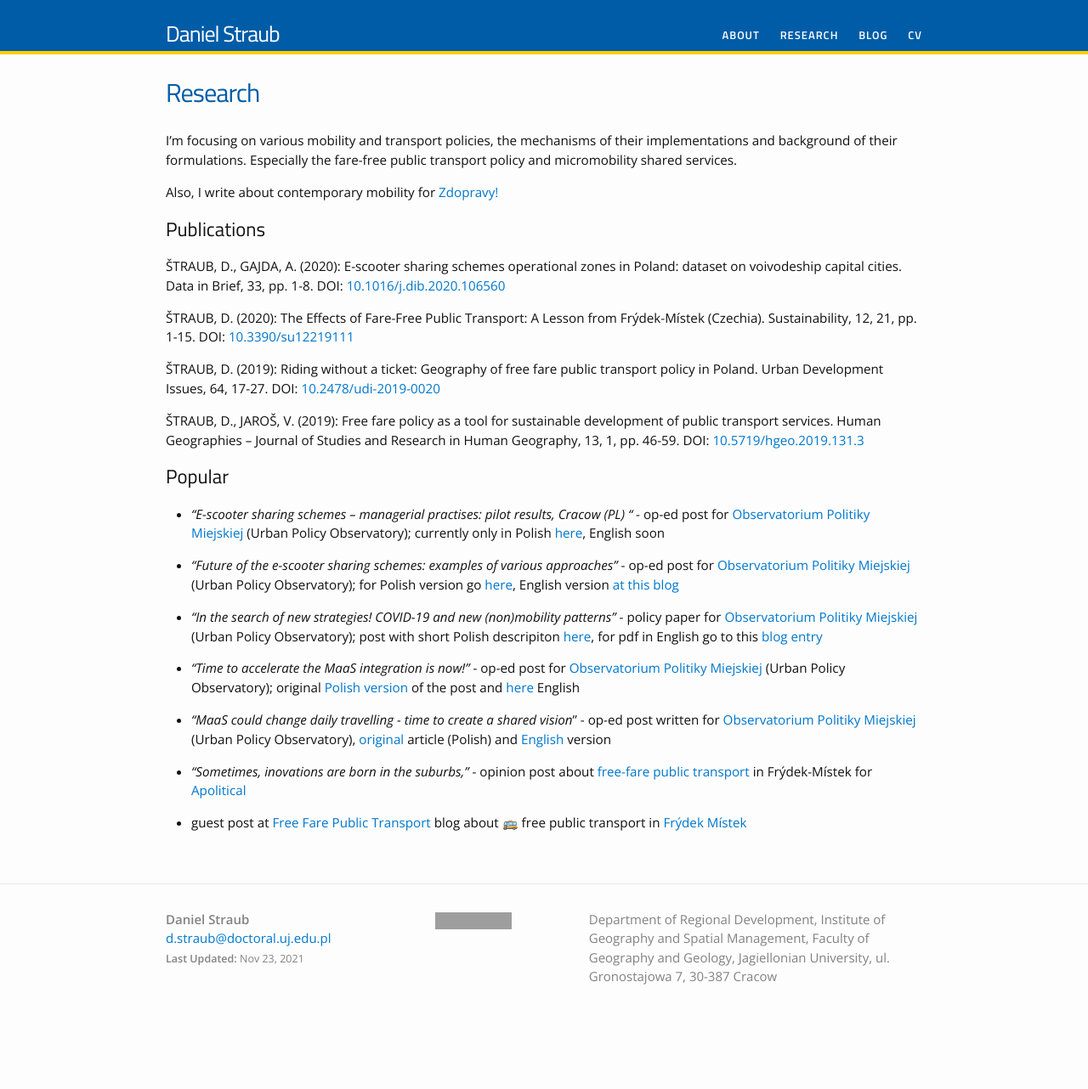
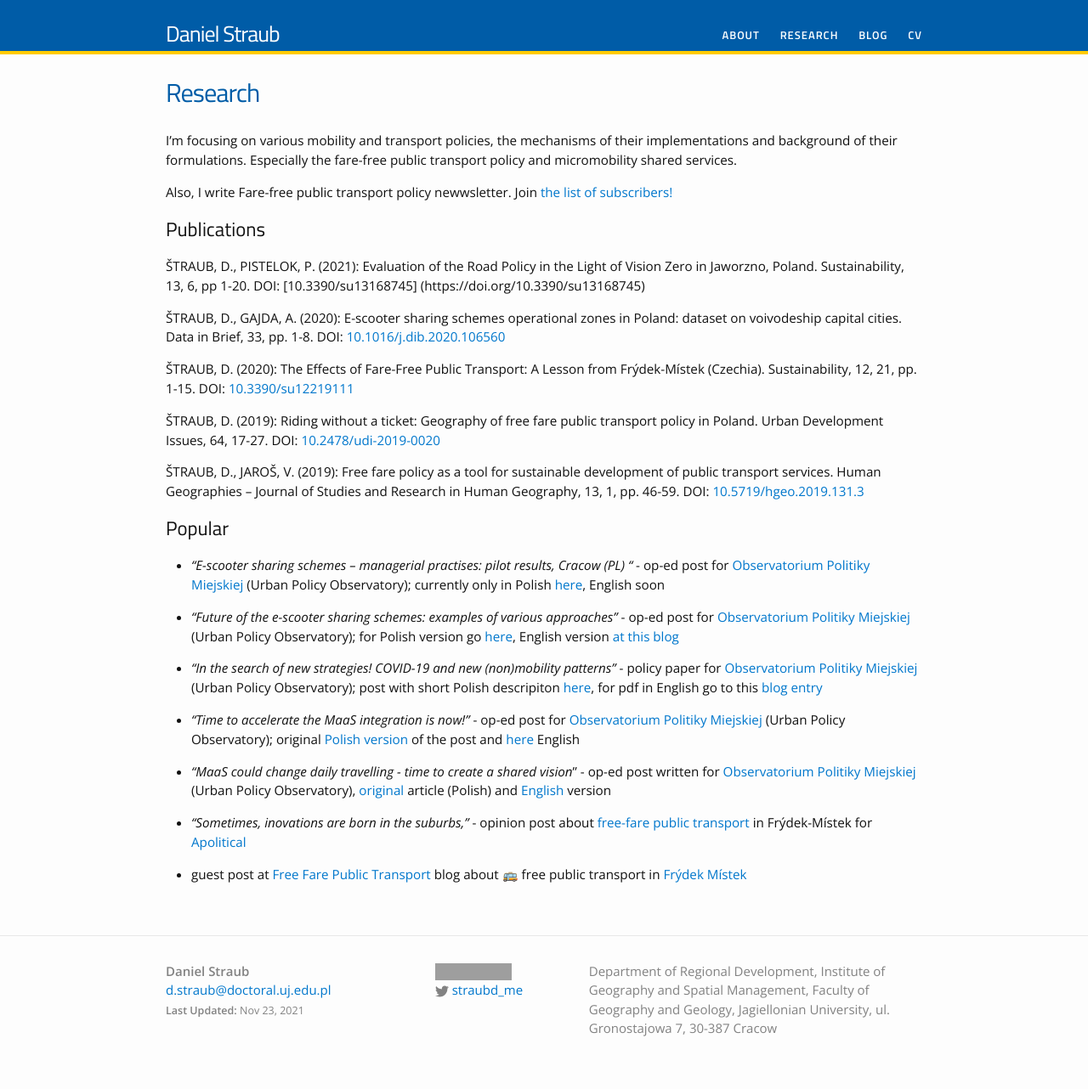
Before and after one commit to tracetheheat/tracetheheat.github.io, a Jekyll site: the page built from research.md, in a window 1280 px wide. Shown: the whole page at 85% size. Built offline with Jekyll 4.4.1, drawn with Linux system fonts in a browser that asks for light colours; before the commit the page ends 1221 px from its top, so only the background shows below that; grey boxes are pictures that could not be loaded.

Commit message:
post and update

```diff
--- a/_config.yml
+++ b/_config.yml
@@ -6,7 +6,7 @@ description: > # this means to ignore newlines until "baseurl:"
 baseurl: "" # the subpath of your site, e.g. /blog/
 url: "http://yourdomain.com" # the base hostname & protocol for your site
 
-#twitter_username: jekyllrb
+twitter_username: straubd_me
 #github_username:  jekyll
 #orcid_id: 0000-0003-1084-1260
 
--- a/index.html
+++ b/index.html
@@ -14,9 +14,7 @@ layout: default
 
 <p>Also, I'm a researcher at <strong>Urban Policy Observatory</strong>, department of <em>the Institute of the Urban and Regional Development.</em></p>
 
-<p>And mobility enthusiast for <a href="https://zdopravy.cz/author/straub/">Zdopravy!</a></p>
-
-<p>Check out also my <a href="https://onthemove.substack.com/">mobility newsletter</a> <strong>On The Move</strong> which is curated by me.</p>
+<p>Check out my Fare-free public transport policy newwsletter and join <a href="https://ffpt.substack.com/p/coming-soon?r=4z2ja&utm_campaign=post&utm_medium=web&utm_source=copy"> the list of subscribers!</a>
 
 <p>Have you ever wondered why people commute the way they do? Or how it could be changed through planning practice? My research addresses those issues. You could find more under <a href="http://straubd.me/research/">the research tab.</a></p>
 
--- a/research.md
+++ b/research.md
@@ -6,9 +6,11 @@ permalink: /research/
 
 I'm focusing on various mobility and transport policies, the mechanisms of their implementations and background of their formulations. Especially the fare-free public transport policy and micromobility shared services.
 
-Also, I write about contemporary mobility for <a href="https://zdopravy.cz/author/straub/">Zdopravy!</a>
+Also, I write Fare-free public transport policy newwsletter. Join <a href="https://ffpt.substack.com/p/coming-soon?r=4z2ja&utm_campaign=post&utm_medium=web&utm_source=copy"> the list of subscribers!</a>
 
 ## Publications
+ŠTRAUB, D., PISTELOK, P. (2021): Evaluation of the Road Policy in the Light of Vision Zero in Jaworzno, Poland. Sustainability, 13, 6, pp 1-20. DOI: [10.3390/su13168745] (https://doi.org/10.3390/su13168745)
+
 ŠTRAUB, D., GAJDA, A. (2020): E-scooter sharing schemes operational zones in Poland: dataset on voivodeship capital cities. Data in Brief, 33, pp. 1-8. DOI: [10.1016/j.dib.2020.106560](https://doi.org/10.1016/j.dib.2020.106560)
 
 ŠTRAUB, D. (2020): The Effects of Fare-Free Public Transport: A Lesson from Frýdek-Místek (Czechia). Sustainability, 12, 21, pp. 1-15. DOI: [10.3390/su12219111](https://doi.org/10.3390/su12219111)
```
Also changed, not shown: _posts/2021-11-23-ffpt-newsletter.md (added, +19 -0 lines), images/holding.png (added).
